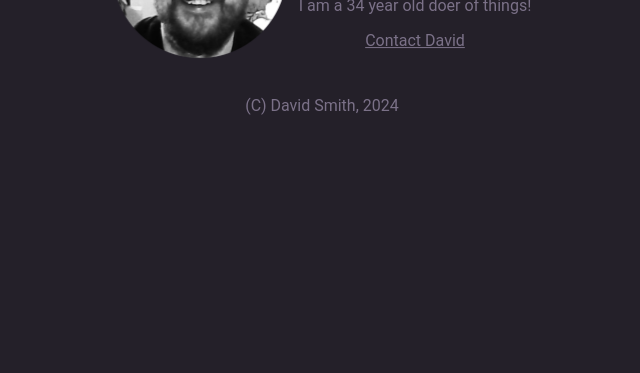
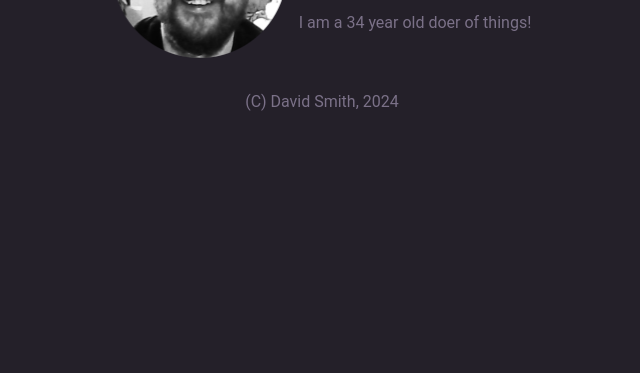
Before and after one commit to DavidJESmith/cv, a plain HTML site: page index.html in a window 1280 px wide. Shown: the part 427-800 px from the top of the page, without its empty margins (318-958 px from the left). Drawn offline with Linux system fonts and the light colour scheme.

Commit message:
Removed Contact Link

```diff
--- a/index.html
+++ b/index.html
@@ -25,9 +25,6 @@
           <p>
             I am a 34 year old doer of things!
           </p>
-          <p>
-            <a href="contact.html">Contact David</a>
-          </p>
           </td>
         </tr>
       </table>
```
